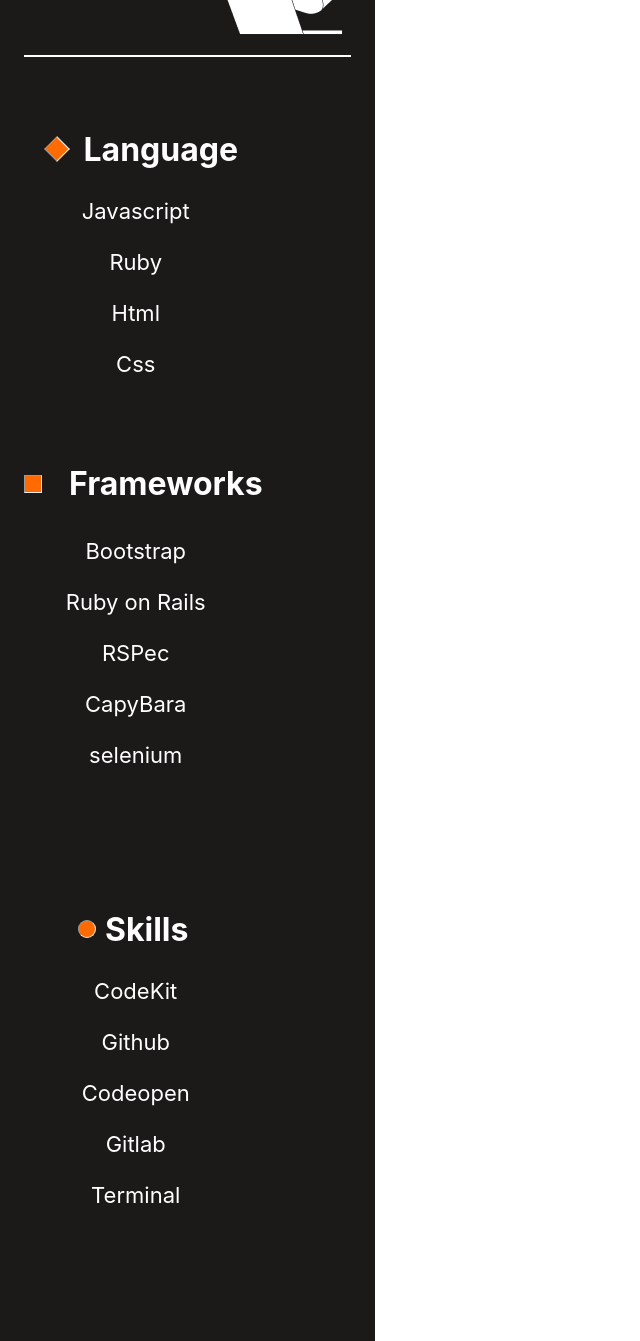
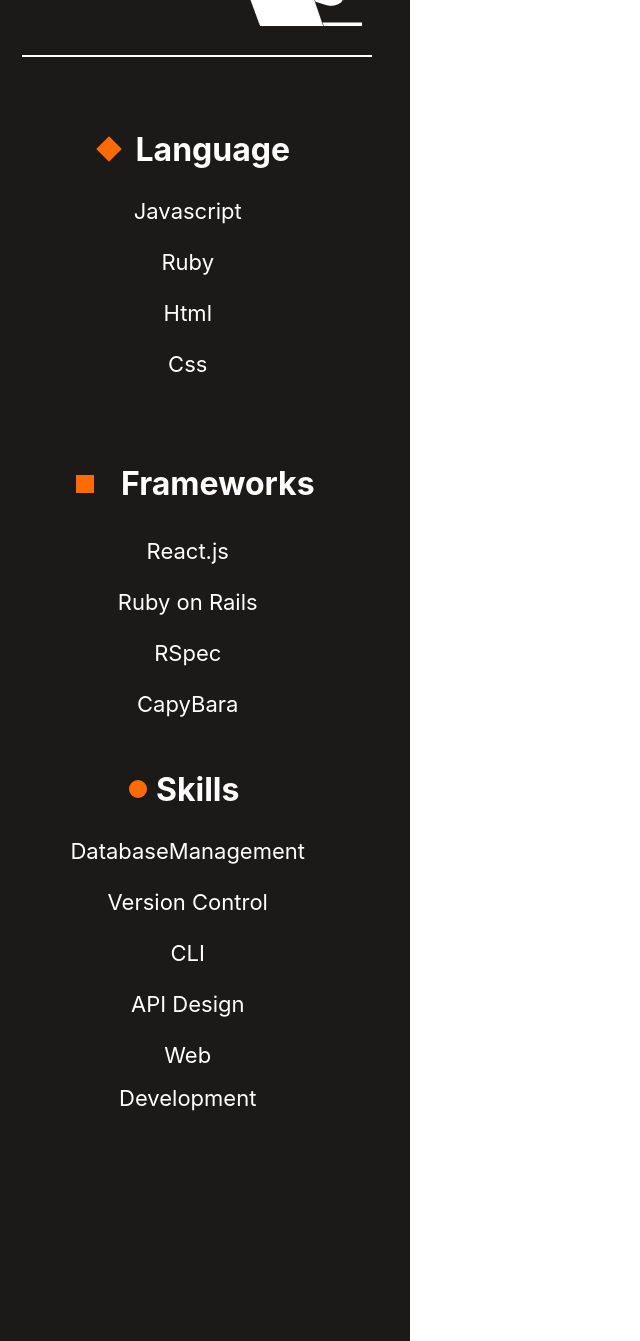
Before and after one commit to AJ193/Portfolio-A, a website: page index.html in a window 1280 px wide. Shown: the part 4860-6201 px from the top of the page, without its empty margins (0-640 px from the left). Drawn offline with Linux system fonts and the light colour scheme.

Commit message:
modify html and css file

```diff
--- a/index.html
+++ b/index.html
@@ -262,11 +262,10 @@
                 <small class="skltxt frmktxt">Frameworks</small>
             </div>
             <ul class="langtags ulfrmwrk">
-                <li class="lng lngj"><small class="lngtxt">Bootstrap</small></li>
+                <li class="lng lngj"><small class="lngtxt">React.js</small></li>
                 <li class="lng lngr"><small class="lngtxt">Ruby on Rails</small></li>
-                <li class="lng lngh"><small class="lngtxt">RSPec</small></li>
+                <li class="lng lngh"><small class="lngtxt">RSpec</small></li>
                 <li class="lng lngc"><small class="lngtxt">CapyBara</small></li>
-                <li class="lng lngc"><small class="lngtxt">selenium</small></li>
             </ul>
         </article>
         <article class="skills-list">
@@ -275,11 +274,11 @@
                 <small class="skltxt txtskl">Skills</small>
             </div>
             <ul class="langtags ulskill">
-                <li class="lng lngj"><small class="lngtxt">CodeKit</small></li>
-                <li class="lng lngr"><small class="lngtxt">Github</small></li>
-                <li class="lng lngh"><small class="lngtxt">Codeopen</small></li>
-                <li class="lng lngc"><small class="lngtxt">Gitlab</small></li>
-                <li class="lng lngc"><small class="lngtxt">Terminal</small></li>
+                <li class="lng lngj"><small class="lngtxt">DatabaseManagement</small></li>
+                <li class="lng lngr"><small class="lngtxt">Version Control</small></li>
+                <li class="lng lngh"><small class="lngtxt">CLI</small></li>
+                <li class="lng lngc"><small class="lngtxt">API Design</small></li>
+                <li class="lng lngc"><small class="lngtxt">Web Development</small></li>
             </ul>
         </article>
     </section>
--- a/style.css
+++ b/style.css
@@ -673,7 +673,7 @@
   flex-direction: column;
   align-items: flex-start;
   height: 1901px;
-  width: 375px;
+  width: 410px;
   left: 0 px;
   top: 4300px;
   border-radius: 0.1px;
@@ -682,9 +682,9 @@
 }
 
 .about {
-  width: 375px;
-  height: 563px;
-  left: 0.1px;
+  width: 409px;
+  height: 555px;
+  left: -5px;
   top: 35px;
   border-radius: 0 px;
   display: flex;
@@ -695,10 +695,11 @@
   position: absolute;
   background-image: url(images/illustration-about-me-mobile.png);
   background-repeat: no-repeat;
-  background-position: bottom -10px right -10px;
+  background-position: bottom -10px right -1px;
 }
 
 .about-me {
+  left: 18px;
   top: 75px;
   border-radius: nullpx;
   font-family: 'Crete Round', serif;
@@ -773,8 +774,8 @@
 }
 
 .divider {
-  width: 327px;
-  left: 24px;
+  width: 350px;
+  left: 22px;
   top: 615px;
   border-radius: 0 px;
   position: absolute;
@@ -794,7 +795,7 @@
   gap: 24px;
   position: absolute;
   order: 2;
-  left: 23px;
+  left: 75px;
 }
 
 .language {
@@ -831,6 +832,7 @@
   border-radius: 0 px;
   height: 18px;
   background: #ff6b00;
+  border: none;
   transform: rotate(-45deg);
   flex: none;
   order: 0;
@@ -956,6 +958,7 @@
   top: 180px;
   border-radius: 0 px;
   background: #ff6b00;
+  border: none;
   flex: none;
   order: 0;
   flex-grow: 0;
@@ -988,8 +991,8 @@
 }
 
 .skills-list-contain {
-  left: 0;
-  top: 740px;
+  left: -1px;
+  top: 600px;
   border-radius: 0;
   padding: 8px 12px 8px 12px;
   display: flex;
@@ -1010,6 +1013,7 @@
   left: 55px;
   top: 110px;
   border-radius: 150px;
+  border: none;
   background: #ff6b00;
   flex: none;
   order: 0;
@@ -1025,6 +1029,6 @@
 }
 
 .ulskill {
-  top: 900px;
+  top: 760px;
   position: absolute;
 }
```
